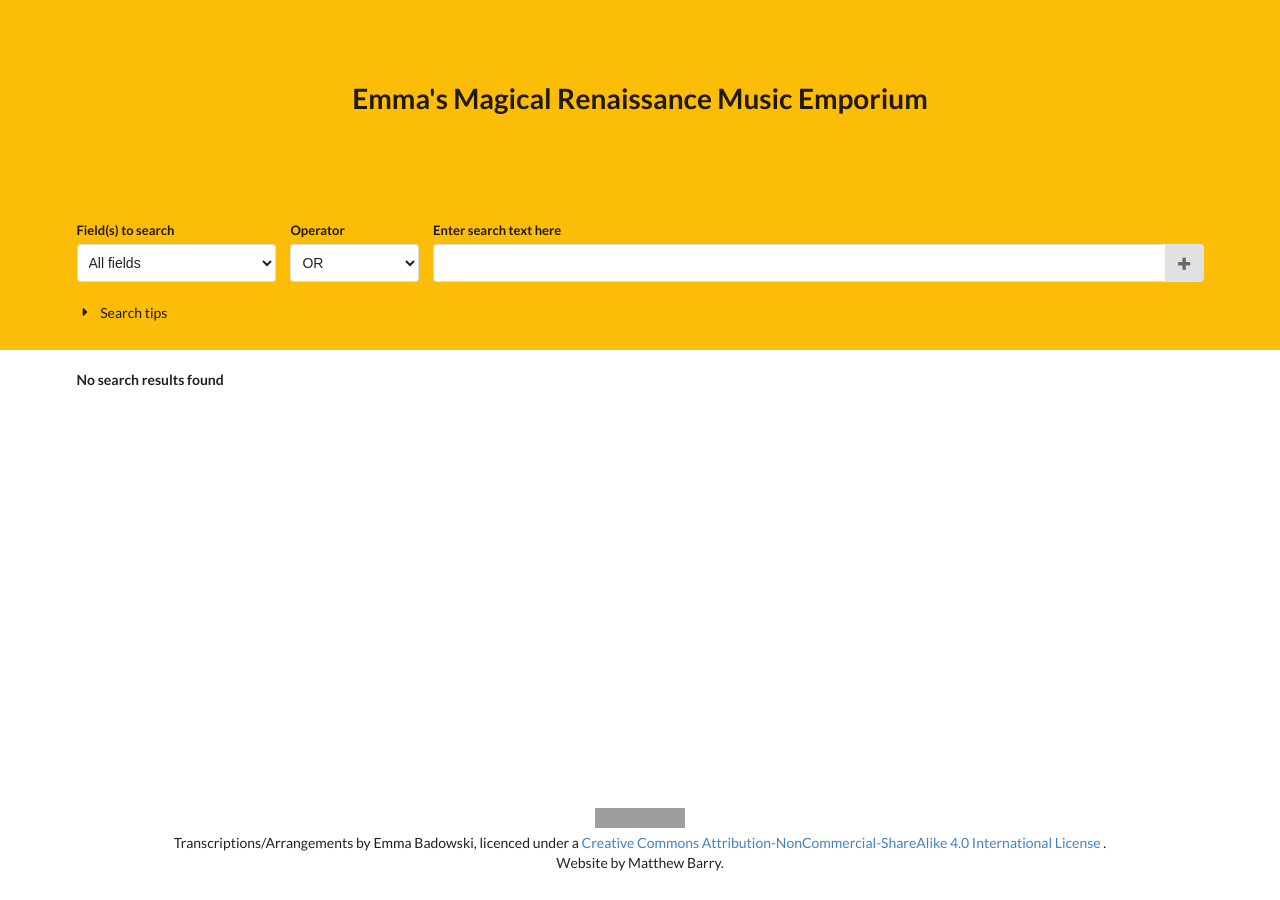
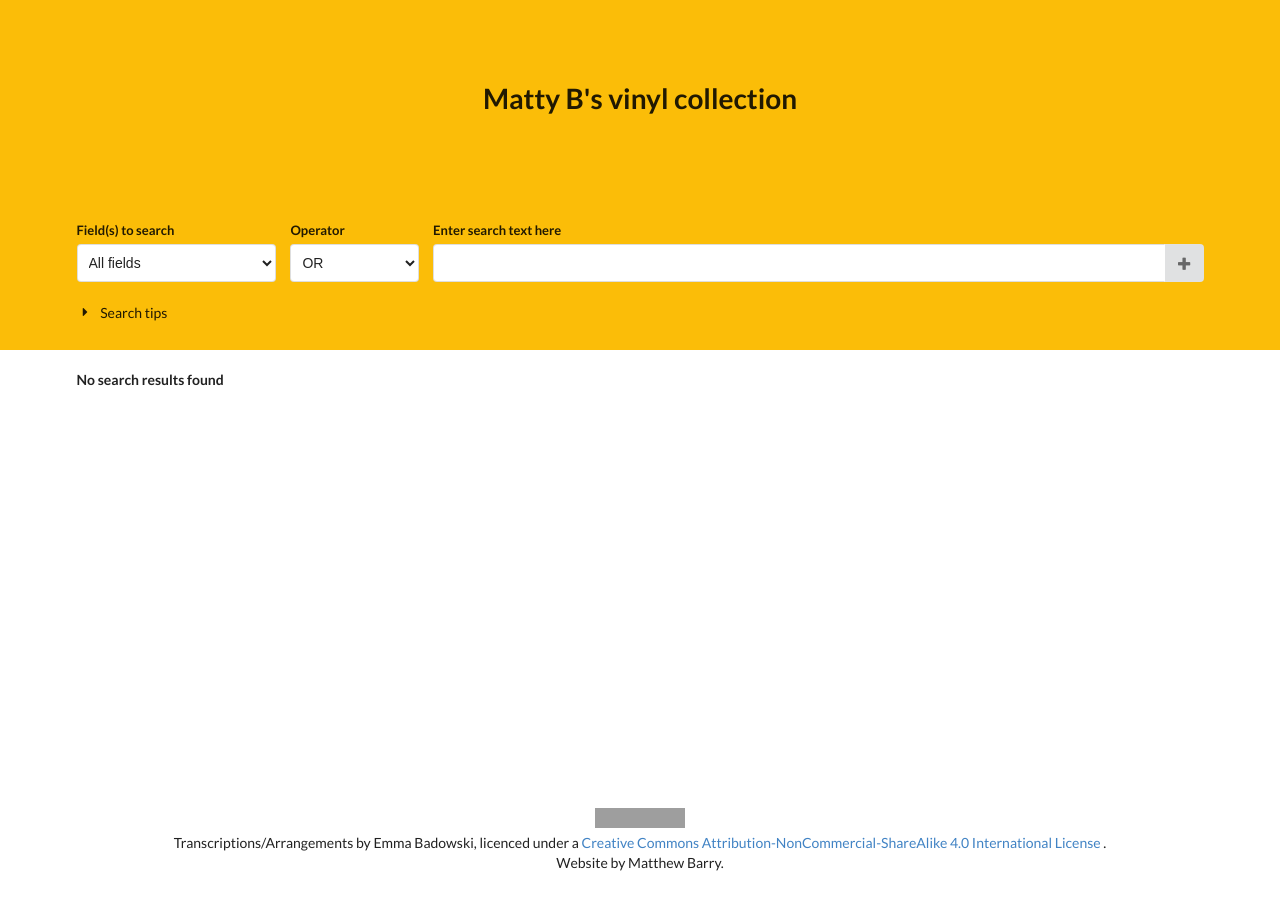
Before and after one commit to ernieejo/emmabadowski.github.io, a Jekyll site: the page built from index.html, in a window 1280 px wide. Built offline with Jekyll 4.4.1, drawn with Linux system fonts in a browser that asks for light colours; nearby versions of some CDN libraries; comment, search, counter and statistics services are not loaded; grey boxes are pictures that could not be loaded.

Commit message:
Update _config.yml

```diff
--- a/_config.yml
+++ b/_config.yml
@@ -13,14 +13,14 @@
 # you will see them accessed via {{ site.title }}, {{ site.email }}, and so on.
 # You can create any custom variable you would like, and they will be accessible
 # in the templates via {{ site.myvariable }}.
-title: Emma's Magical Renaissance Music Emporium
-email: m.matt.barry@gmail.com
+title: Matty B's vinyl collection
+email:
 description: >- # this means to ignore newlines until "baseurl:"
   Modern transcriptions of renaissance music created by Emma Badowski.
 baseurl: "" # the subpath of your site, e.g. /blog
 url: "" # the base hostname & protocol for your site, e.g. http://example.com
-twitter_username: revanar
-github_username:  revanar
+twitter_username: erniee_jo
+github_username:  ernieejo
 
 # Build settings
 markdown: kramdown
```
